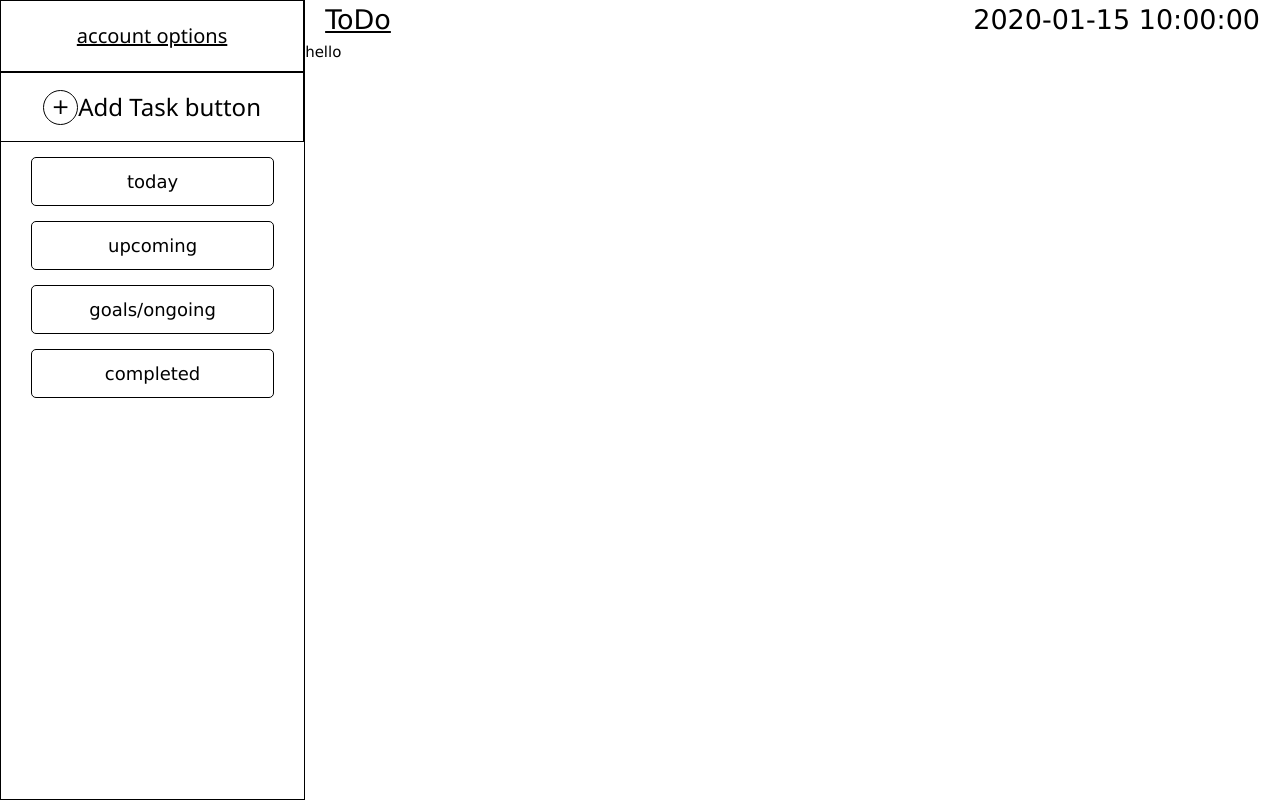
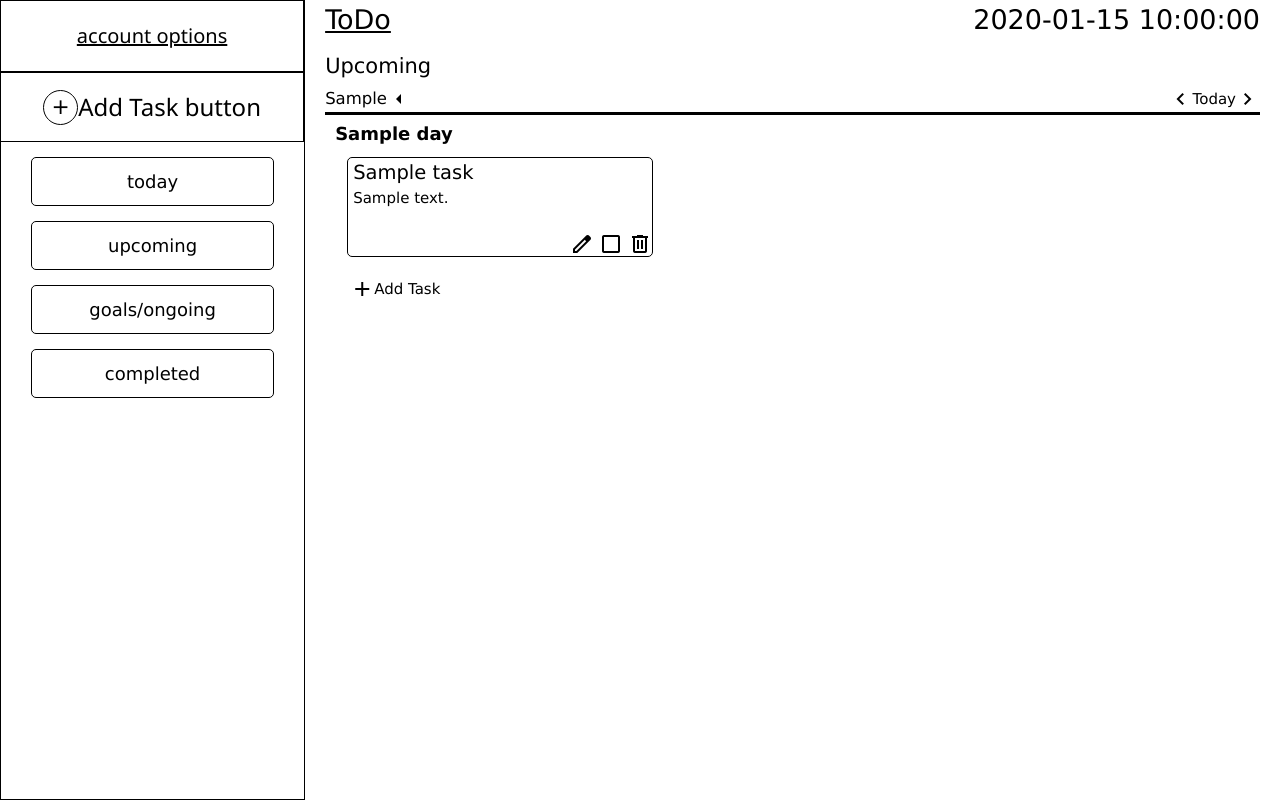
Before and after one commit to EBBD88/ToDo-list-Flask, a Flask app: template templates/upcoming.html in a window 1280 px wide. Run offline with Flask 3, Linux system fonts and the light colour scheme; the template is opened without the code that fills it: most values are stand-ins (such as "Sample title", 1, 10 or a date in 2020).

Commit message:
Add upcoming tasks layout and styling with task management features

```diff
--- a/static/upcoming.css
+++ b/static/upcoming.css
@@ -1,18 +1,17 @@
 body {
     display: flex;
     flex-direction: row;
-    margin: 0;
-    padding: 0;
     height: 100vh;
 }
 
 .page-display {
     width: 100%;
     max-width: 1554px;
-    margin: 0 auto auto auto;
-    height: 100vh;
+    margin: 0;
+    height: 100%;
     display: flex;
     flex-direction: column;
+    margin: 0 auto auto auto;
     overflow-y: auto;
 }
 
@@ -32,3 +31,139 @@ body {
     font-size: 1.8em;
     display: inline;
 }
+
+.upcoming-title {
+    font-size: 1.4em;
+    margin: 10px 0 0 20px;
+}
+
+.under-title {
+    display: flex;
+    justify-content: space-between;
+    align-items: center;
+    margin: 5px 20px 0 20px;
+    border-bottom: solid 3px;
+}
+
+.drop-date {
+    font-size: 1.1em;
+    display: flex;
+    align-items: center;
+}
+
+.drop-date:hover {
+    cursor: pointer;
+    background: #e0e0e0;
+    transition: background 0.5s;
+}
+
+.drop-date:hover .default-icon {
+    display: none;
+}
+
+.drop-date:hover .hover-icon {
+    display: inline;
+}
+
+.fw-ba-button {
+    display: flex;
+    align-items: center;
+    cursor: pointer;
+}
+
+.hover:hover {
+    cursor: pointer;
+    background-color: #e0e0e0;
+    transition: background 0.5s;
+}
+
+.upcoming-tasks {
+    flex: 1;
+    overflow-x: auto;
+    display: grid;
+    grid-auto-flow: column;
+}
+
+.upcoming-tasks::-webkit-scrollbar  {
+    display: none;
+}
+
+.day{
+    width: 340px;
+    height: 100%;
+    min-height: 100%;
+    display: flex;
+    flex-direction: column;
+    margin: 0 25px;
+}
+
+.date-upcoming {
+    margin: 5px auto 0 5px;
+    font-size: 1.2em;
+    font-weight: bold;
+}
+
+.day-scroll {
+    overflow-y: auto;
+    background-color: white;
+}
+.day-scroll::-webkit-scrollbar  {
+    display: none;
+}
+
+.tasks {
+    border: solid 1px;
+    border-radius: 5px;
+    margin: 10px auto 20px auto;
+    width: 90%;
+    height: auto;
+    min-height: 100px;
+    display: flex;
+    flex-direction: column;
+}
+
+.task-title {
+    margin: 0 auto auto 5px;
+    font-size: 1.3em;
+}
+
+.task-description {
+    padding-left: 5px;
+    font-size: 1em;
+}
+
+.add-task-upcoming > span {
+    display: flex;
+    flex-direction: row;
+    align-items: center;
+    margin-left: 20px;
+}
+
+
+
+.icon-group {
+    margin: auto 0 0 auto;
+    display: flex;
+    gap: 5px;
+}
+
+.icon-swap {
+    cursor: pointer;
+    display: flex;
+}
+
+.icon-swap .hover-icon {
+    display: none;
+}
+
+.icon-swap:hover .default-icon {
+    display: none;
+}
+
+.icon-swap:hover .hover-icon {
+  display: inline;
+}
+
+.hover-pointer {
+    cursor: pointer;
+}
--- a/templates/upcoming.html
+++ b/templates/upcoming.html
@@ -1,9 +1,64 @@
 {% extends "layout.html" %}
 
 {% block links %}
+    <link rel="stylesheet" href="https://fonts.googleapis.com/css2?family=Material+Symbols+Outlined"/>
     <link rel="stylesheet" href="{{url_for('static',filename='upcoming.css')}}">
 {% endblock %}
 
 {% block body %}
-hello
+    <span class="upcoming-title">Upcoming</span>
+    <div class="under-title">
+        <span class="drop-date">
+            <span>{{ user_local_fancy }}</span>
+            <span class="icon-swap">
+                <span class="material-symbols-outlined default-icon">arrow_left</span>
+                <span class="material-symbols-outlined hover-icon">arrow_drop_down</span>
+            </span>
+        </span>
+        <span class="fw-ba-button">
+            <span class="material-symbols-outlined hover">chevron_backward</span>
+            <span class="reset-today hover">Today</span>
+            <span class="material-symbols-outlined hover">chevron_forward</span>
+        </span>
+    </div>
+    <div class="upcoming-tasks">
+        {% for day, date in next_7_days %}
+            <div class="day">
+                <span class="date-upcoming">{{ day }}</span>
+                <div class="day-scroll">
+                    {% for task in results.Upcoming_tasks %}
+                        {% if task.start_time[:10].replace(':', '-') == date|string %}
+                            <div class="tasks">
+                                <div class="task-content">
+                                    <span class="task-title">{{ task.title }}</span>
+                                    <br>
+                                    {% if task.description %}
+                                        <span class="task-description">{{ task.description }}</span>
+                                    {% endif %}
+                                </div>
+                                <div class="icon-group">
+                                    <span class="material-symbols-outlined hover-pointer">edit</span>
+                                    <span class="icon-swap">
+                                        <span class="material-symbols-outlined default-icon">check_box_outline_blank</span>
+                                        <span class="material-symbols-outlined hover-icon">check_box</span>
+                                    </span>
+                                    <span class="icon-swap">
+                                        <span class="material-symbols-outlined default-icon">delete</span>
+                                        <span class="material-symbols-outlined hover-icon">delete_forever</span>
+                                    </span>
+                                </div>
+                            </div>
+                        {% endif %}
+                    {% endfor %}
+                </div>
+                <div class="add-task-upcoming">
+                    <span class="icon-swap">
+                        <span class="material-symbols-outlined default-icon">add</span>
+                        <span class="material-symbols-outlined hover-icon">add_circle</span>
+                        <span>Add Task</span>
+                    </span>
+                </div>
+            </div>
+        {% endfor %}
+    </div>
 {% endblock %}
```
Also changed, not shown: project-pictures/upcoming layout progress/Capture d’écran 2025-08-22 194907.png (added).
